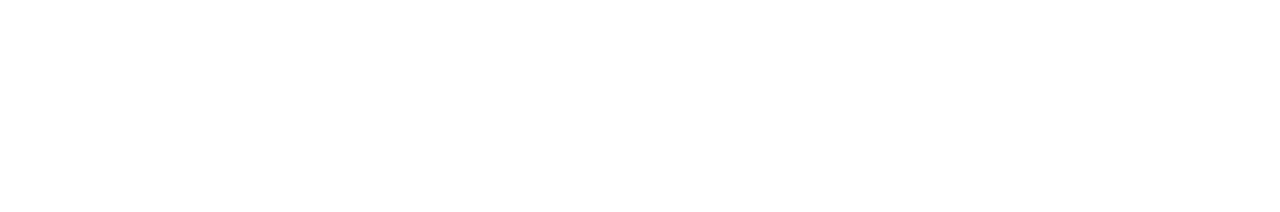
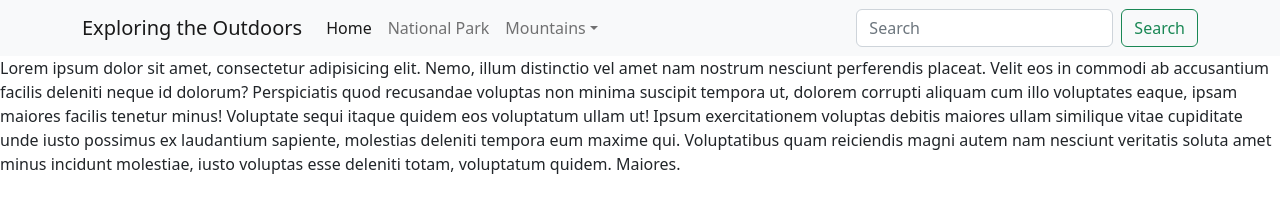
Before and after one commit to ashleyung/CapstoneTemplate, a plain HTML site: page index.html in a window 1280 px wide. Drawn offline with nearby package versions, Linux system fonts and the light colour scheme.

Commit message:
Added nav bar

```diff
--- a/index.html
+++ b/index.html
@@ -10,18 +10,52 @@
   <!-- Bootstrap CSS v5.2.1 -->
   <link href="https://cdn.jsdelivr.net/npm/bootstrap@5.2.1/dist/css/bootstrap.min.css" rel="stylesheet"
     integrity="sha384-iYQeCzEYFbKjA/T2uDLTpkwGzCiq6soy8tYaI1GyVh/UjpbCx/TYkiZhlZB6+fzT" crossorigin="anonymous">
+<link rel="stylesheet" href="/css/style.css">
 
 </head>
 
 <body>
   <header>
     <!-- place navbar here -->
+    <nav class="navbar navbar-expand-sm navbar-light bg-light">
+        <div class="container">
+        <a class="navbar-brand" href="#">Exploring the Outdoors</a>
+        <button class="navbar-toggler d-lg-none" type="button" data-bs-toggle="collapse" data-bs-target="#collapsibleNavId" aria-controls="collapsibleNavId"
+          aria-expanded="false" aria-label="Toggle navigation">
+          <span class="navbar-toggler-icon"></span>
+        </button>
+        <div class="collapse navbar-collapse" id="collapsibleNavId">
+          <ul class="navbar-nav me-auto mt-2 mt-lg-0">
+            <li class="nav-item">
+              <a class="nav-link active" href="#" aria-current="page">Home <span class="visually-hidden">(current)</span></a>
+            </li>
+            <li class="nav-item">
+              <a class="nav-link" href="#">National Park</a>
+            </li>
+            <li class="nav-item dropdown">
+              <a class="nav-link dropdown-toggle" href="#" id="dropdownId" data-bs-toggle="dropdown" aria-haspopup="true" aria-expanded="false">Mountains</a>
+              <div class="dropdown-menu" aria-labelledby="dropdownId">
+                <a class="dropdown-item" href="#">Action 1</a>
+                <a class="dropdown-item" href="#">Action 2</a>
+              </div>
+            </li>
+          </ul>
+          <form class="d-flex my-2 my-lg-0">
+            <input class="form-control me-sm-2" type="text" placeholder="Search">
+            <button class="btn btn-outline-success my-2 my-sm-0" type="submit">Search</button>
+          </form>
+        </div>
+      </div>
+    </nav>
+
   </header>
   <main>
+    Lorem ipsum dolor sit amet, consectetur adipisicing elit. Nemo, illum distinctio vel amet nam nostrum nesciunt perferendis placeat. Velit eos in commodi ab accusantium facilis deleniti neque id dolorum? Perspiciatis quod recusandae voluptas non minima suscipit tempora ut, dolorem corrupti aliquam cum illo voluptates eaque, ipsam maiores facilis tenetur minus! Voluptate sequi itaque quidem eos voluptatum ullam ut! Ipsum exercitationem voluptas debitis maiores ullam similique vitae cupiditate unde iusto possimus ex laudantium sapiente, molestias deleniti tempora eum maxime qui. Voluptatibus quam reiciendis magni autem nam nesciunt veritatis soluta amet minus incidunt molestiae, iusto voluptas esse deleniti totam, voluptatum quidem. Maiores.
 
   </main>
   <footer>
     <!-- place footer here -->
+
   </footer>
   <!-- Bootstrap JavaScript Libraries -->
   <script src="https://cdn.jsdelivr.net/npm/@popperjs/core@2.11.6/dist/umd/popper.min.js"
@@ -31,6 +65,4 @@
   <script src="https://cdn.jsdelivr.net/npm/bootstrap@5.2.1/dist/js/bootstrap.min.js"
     integrity="sha384-7VPbUDkoPSGFnVtYi0QogXtr74QeVeeIs99Qfg5YCF+TidwNdjvaKZX19NZ/e6oz" crossorigin="anonymous">
   </script>
-</body>
-
-</html>
+  <script
```
